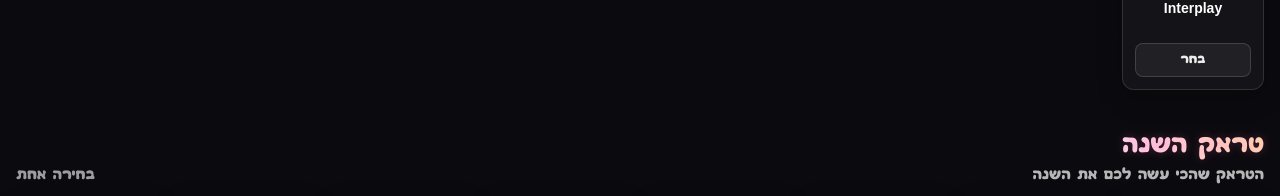
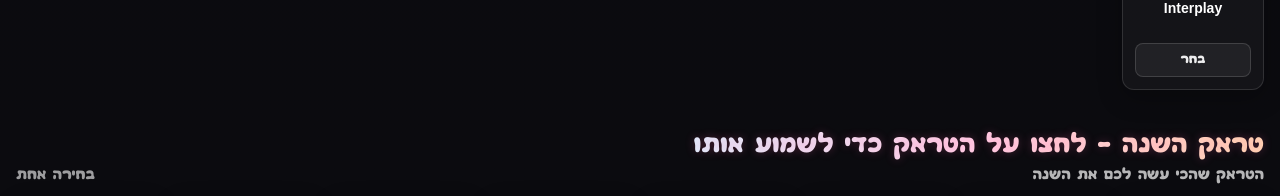
Before and after one commit to ShadowBoxer39/Trance-Awards, a Next.js app: page /awards in a window 1280 px wide. Shown: the part 2000-2196 px from the top of the page. Built offline with nearby package versions, Linux system fonts and the light colour scheme.

Commit message:
Update awards-data.ts

```diff
--- a/data/awards-data.ts
+++ b/data/awards-data.ts
@@ -73,7 +73,7 @@ export const CATEGORIES = [
   },
   {
     id: "best-track",
-    title: "טראק השנה",
+    title: "טראק השנה - לחצו על הטראק כדי לשמוע אותו",
     description: "הטראק שהכי עשה לכם את השנה",
     nominees: [
       { id: "libra-subjective-track", name: "Libra - Subjective", artwork: "/images/libra subjective album.jpg", soundcloudUrl: "https://soundcloud.com/libra_0fficial/subjective" },
```
